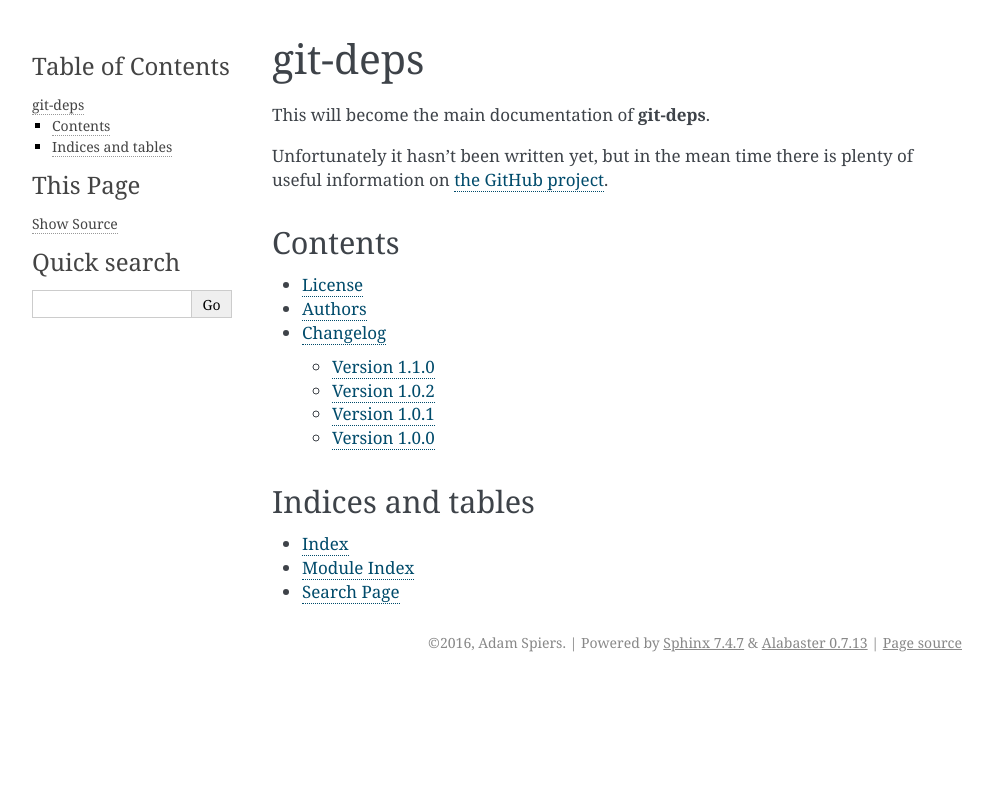
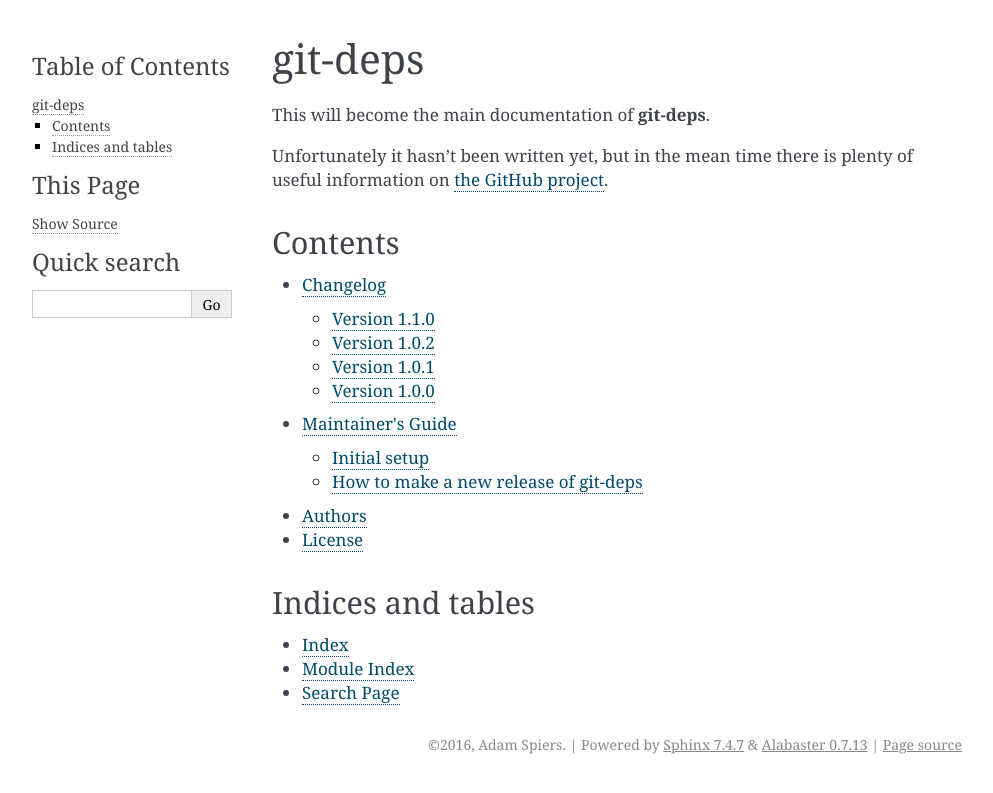
Before and after one commit to aspiers/git-deps, a Sphinx documentation site: the page built from docs/index.rst, in a window 1280 px wide. Shown: the top 793 px of the page, without its empty margins (148-1141 px from the left). Built offline with Sphinx 7.4.7, drawn with Linux system fonts in a browser that asks for light colours; formulas are drawn with MathJax 3; pages that are not in the unit, such as notebooks, are missing from menus.

Commit message:
Add maintainer-guide to the docs

```diff
--- a/docs/index.rst
+++ b/docs/index.rst
@@ -15,10 +15,11 @@
 .. toctree::
    :maxdepth: 2
 
-   License <license>
-   Authors <authors>
    Changelog <changes>
    Module Reference <api/modules>
+   Maintainer's Guide <maintainer-guide>
+   Authors <authors>
+   License <license>
 
 
 Indices and tables
```
